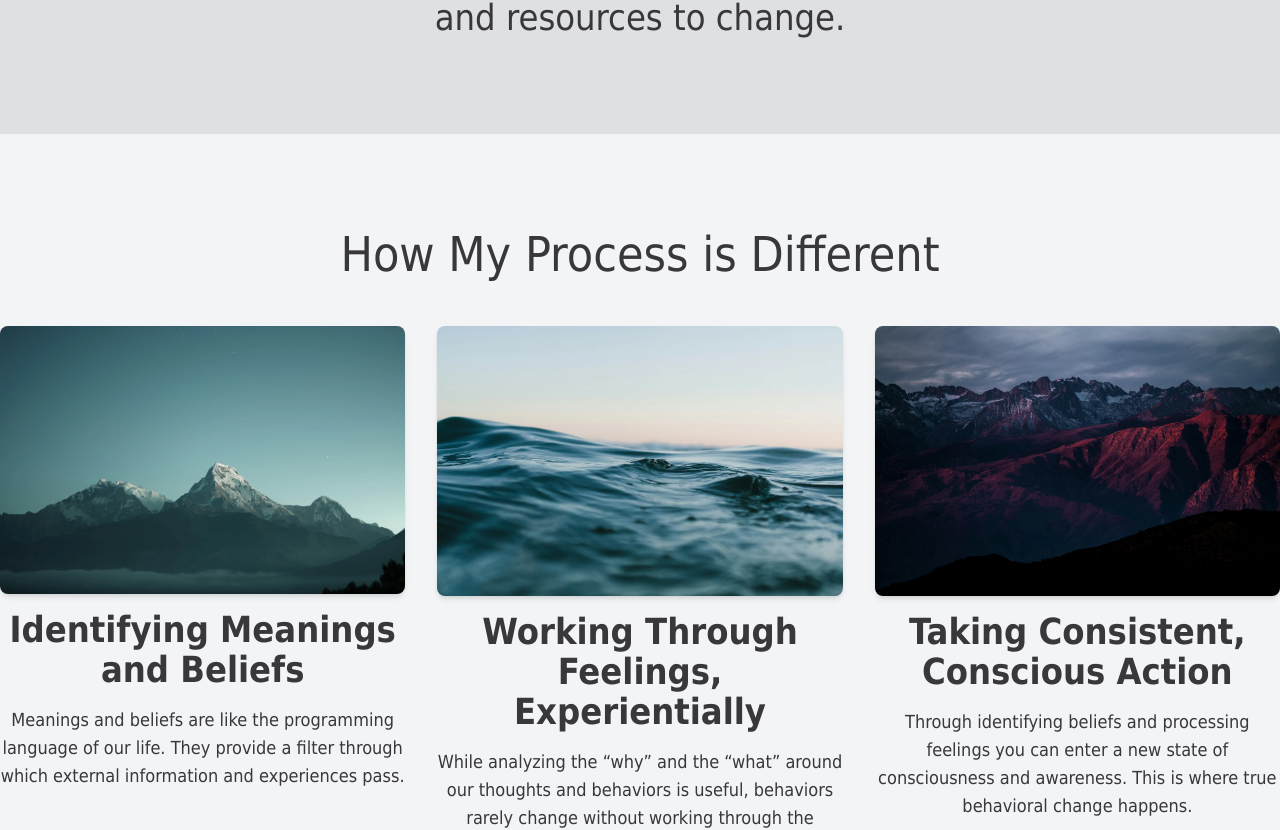
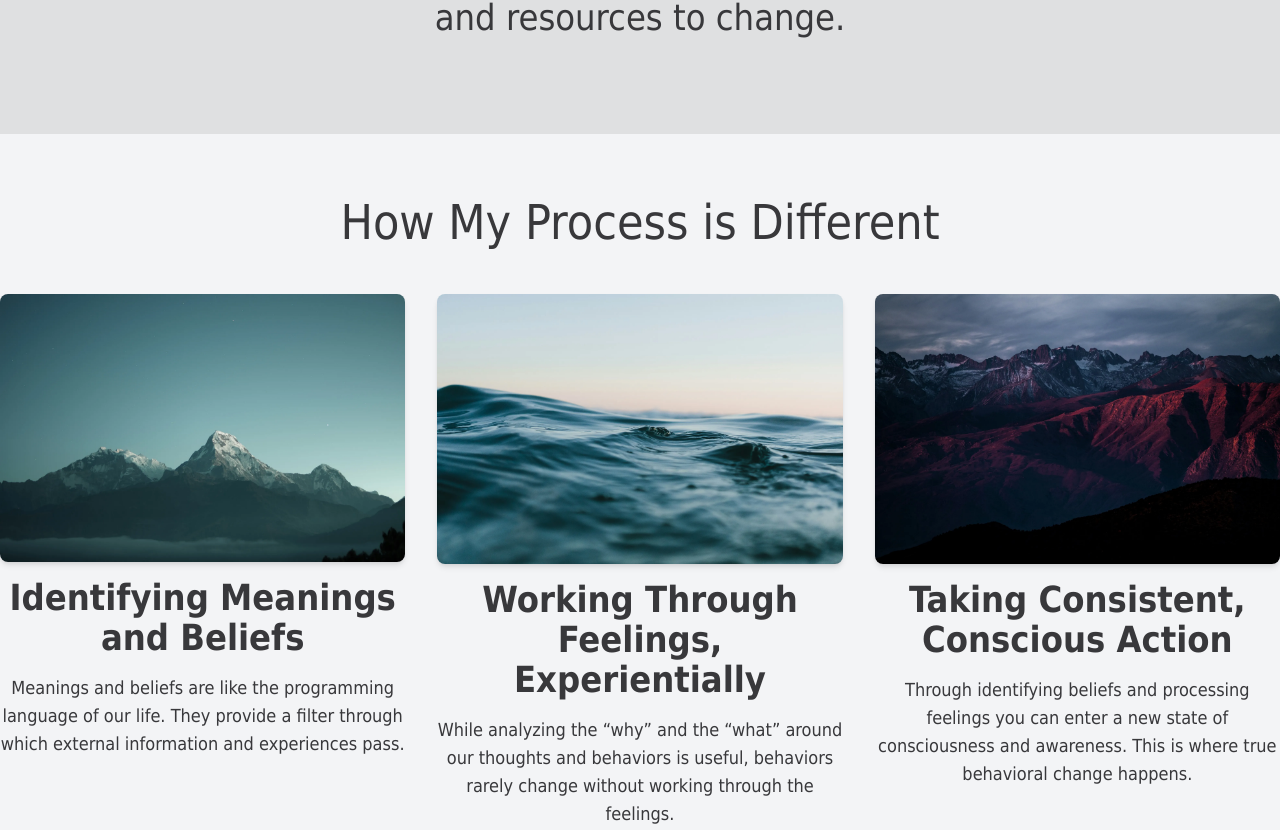
Before and after one commit to michaelzick/michaelzick.com, a Next.js app: page / in a window 1280 px wide. Shown: the part 1722-2552 px from the top of the page. Built offline with nearby package versions, Linux system fonts and the light colour scheme.

Commit message:
refactor: adjust padding for process section to improve layout consistency

```diff
--- a/components/HomePageContent.tsx
+++ b/components/HomePageContent.tsx
@@ -316,7 +316,7 @@ export default function HomePageContent() {
       <section
         id="process"
         ref={processSectionRef}
-        className="bg-gray-100 py-24 text-default-grey"
+        className="bg-gray-100 pt-16 pb-24 text-default-grey"
         style={{ scrollMarginTop }}
       >
         <div className="mx-auto max-w-[1400px]">
```
